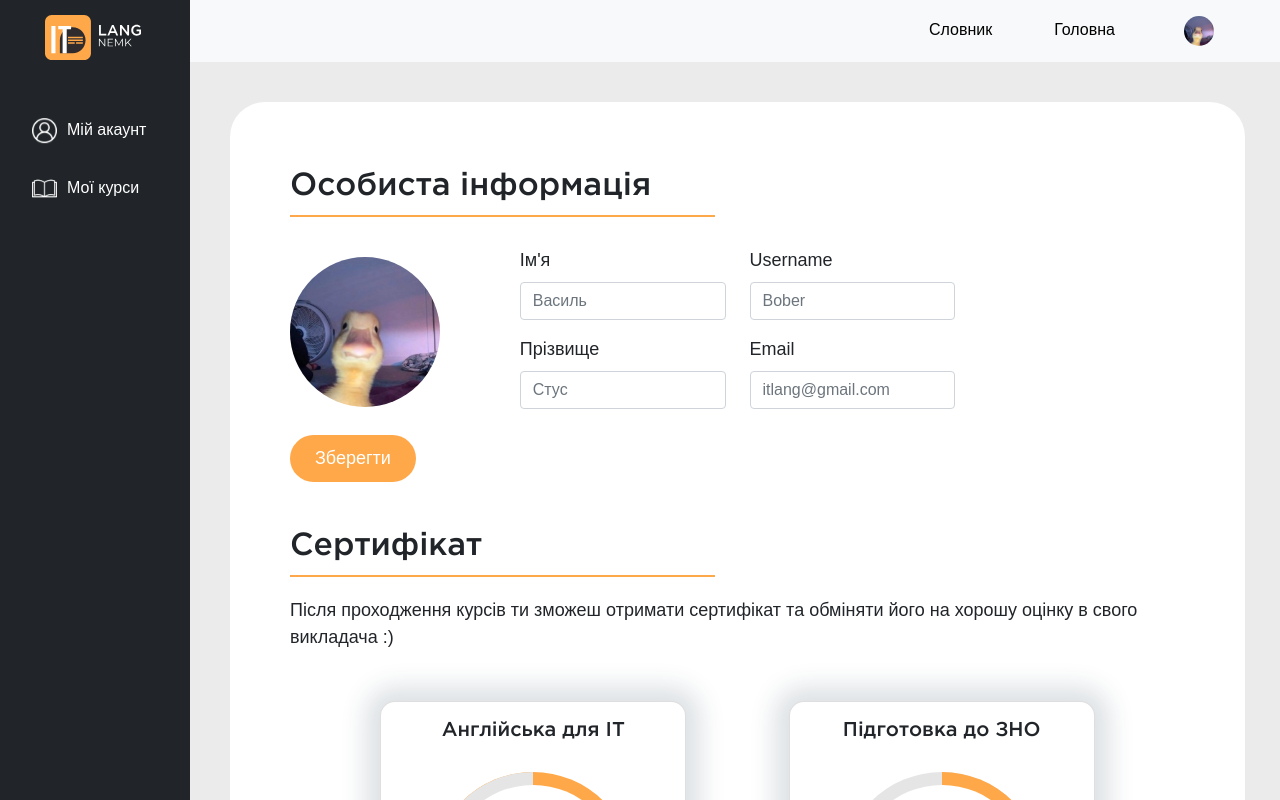
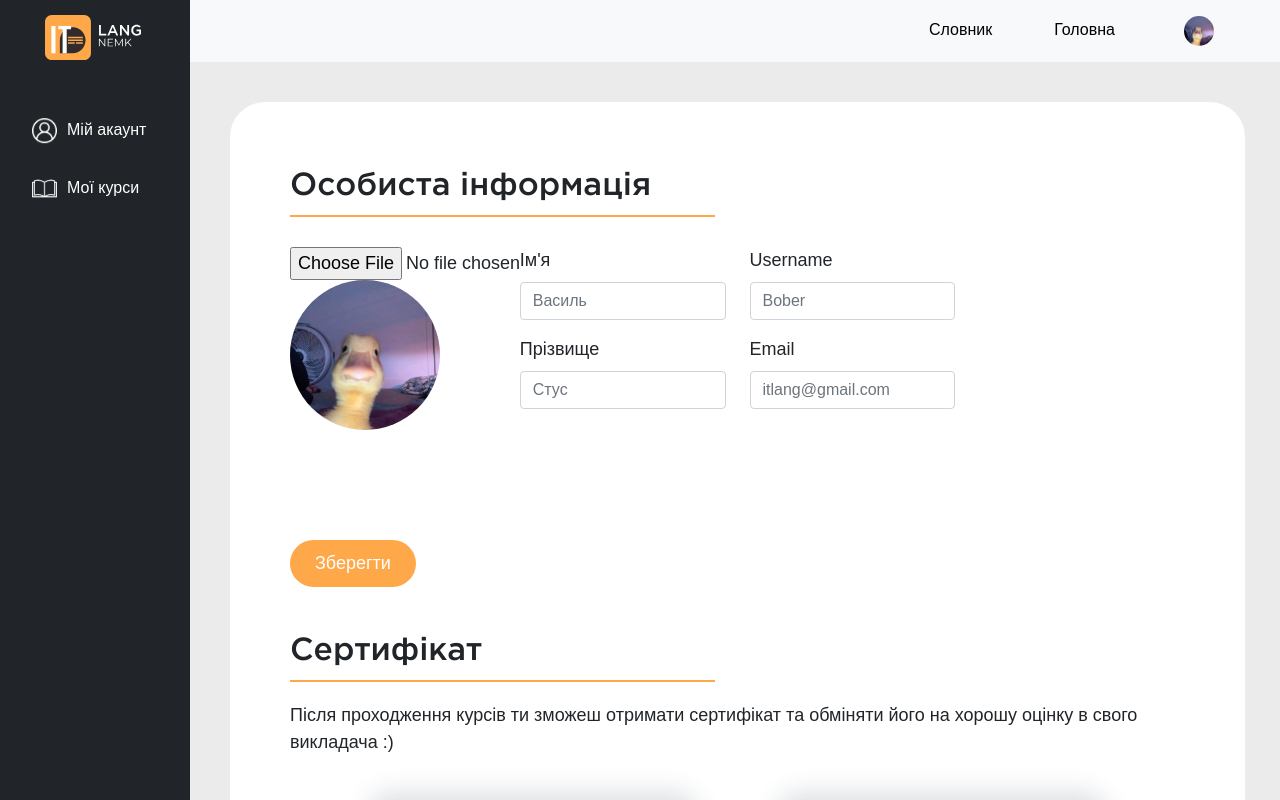
Before and after one commit to ayamemori/ItLang, a React (Create React App) app: page /account in a window 1280 px wide. Shown: the top 800 px of the page. Built offline with nearby package versions, Linux system fonts and the light colour scheme.

Commit message:
frontend

```diff
--- a/src/action/user.js
+++ b/src/action/user.js
@@ -6,6 +6,7 @@ export const login = async (username, password) => {
             username: username,
             password: password
         });
+        window.localStorage.setItem('token', response.data['access']);
 
         alert(response.data['access'])
 
--- a/src/assets/css/custom.css
+++ b/src/assets/css/custom.css
@@ -94,6 +94,24 @@ body {
     width: 100%;
     height: 100%;
     vertical-align: middle;
+}
+
+
+/*---IMG UPLOAD---*/
+.hide {
+    z-index: 0;
+    position: relative;
+    width: 50%;
+}
+
+.show {
+    border: none !important;
+    z-index: 1;
+    position: absolute;
+}
+
+.upload__photo {
+    margin-bottom: 100px;
 }
 
 
@@ -899,29 +917,6 @@ a.btn-signin:hover {
     }
 }
 
-.upload__photo {
-    position: relative;
-    top: 0;
-    left: 0;
-
-    height: auto;
-    margin-top: 10px;
-    max-width: 100%;
-    width: 100%;
-}
-
-.upload {
-    position: absolute;
-
-    opacity: 0;
-    width: 100%;
-    height: 100%;
-}
-
-.upload__photo:hover {
-    opacity: 0.25;
-}
-
 .acc__cards {
     margin-top: 50px !important;
 }
--- a/src/components/ImageUpload.js
+++ b/src/components/ImageUpload.js
@@ -1,4 +1,5 @@
 import React, { useState } from "react";
+import placeholder from '../assets/img/upload.png';
 
 function ImageUpload() {
     const [imgTmp, setImgTmp] = useState();
@@ -12,8 +13,12 @@ function ImageUpload() {
 
     return (
         <>
-            <input class="form-control" type="file" onChange={handleChange} multiple />
-            <img src={imgTmp} alt="" width="250px" />
+
+            <input class="form-control mb-2" type="file" onChange={handleChange} multiple />
+            <div>
+                <img className="show" src={imgTmp} alt="" width="250px" />
+                <img className="hide" src={placeholder} alt="" width="250px" />
+            </div>
         </>
     );
 }
--- a/src/pages/Account/Account.js
+++ b/src/pages/Account/Account.js
@@ -2,6 +2,7 @@ import React, { Component } from 'react';
 import { Button, Col, Row, Card, Form } from 'react-bootstrap';
 import { showAccountHeader, showAccountSidebar } from '../../components/Account/AccountShow';
 import acc from '../../assets/img/account.svg';
+import ImageUpload from '../../components/ImageUpload';
 
 import '../../assets/js/progressit';
 import '../../assets/js/progresseng';
--- a/src/pages/AddCourse/AddCourse.js
+++ b/src/pages/AddCourse/AddCourse.js
@@ -14,7 +14,7 @@ export default class AddCourse extends Component {
                     <div className="acc__inner">
                         <Form>
                             <Row>
-                                <Col className="col-xs-8 col-sm-12 col-md-8 col-lg-3 col-xl-3 col-xxl-3">
+                                <Col className="col-xs-8 col-sm-12 col-md-8 col-lg-3 col-xl-3 col-xxl-3 upload__photo">
                                     Заставка курсу
                                     <ImageUpload />
                                 </Col>
--- a/src/pages/Enter.js
+++ b/src/pages/Enter.js
@@ -25,25 +25,12 @@ const Enter = props => {
     let group = React.createRef();
     function signUpClick() {
         console.log(name.current.value)
-        // return name.current.value;
-
         console.log(surname.current.value)
-        // return surname.current.value;
-
         console.log(username.current.value)
-        // return username.current.value;
-
         console.log(email.current.value)
-        // return email.current.value;
-
-        // console.log(password.current.value)
-        // return password.current.value;
-
+        console.log(password.current.value)
         console.log(confirm.current.value)
-        // return confirm.current.value;
-
         console.log(group.current.value)
-        //return group.current.value;
     }
 
     return (
@@ -97,12 +84,6 @@ const Enter = props => {
                             <div onClick={() => signup(signUpClick())} className="btn-animate" type="submit" >Реєстрація</div>
                         </form>
                     </div>
-
-
-                    <div class="forgot">
-                        <a href="#">Forgot your password?</a>
-                    </div>
-
                 </div>
             </Container>
         </>
```
Also changed, not shown: src/assets/img/upload.png (added), src/components/AddPhoto.js (deleted).
